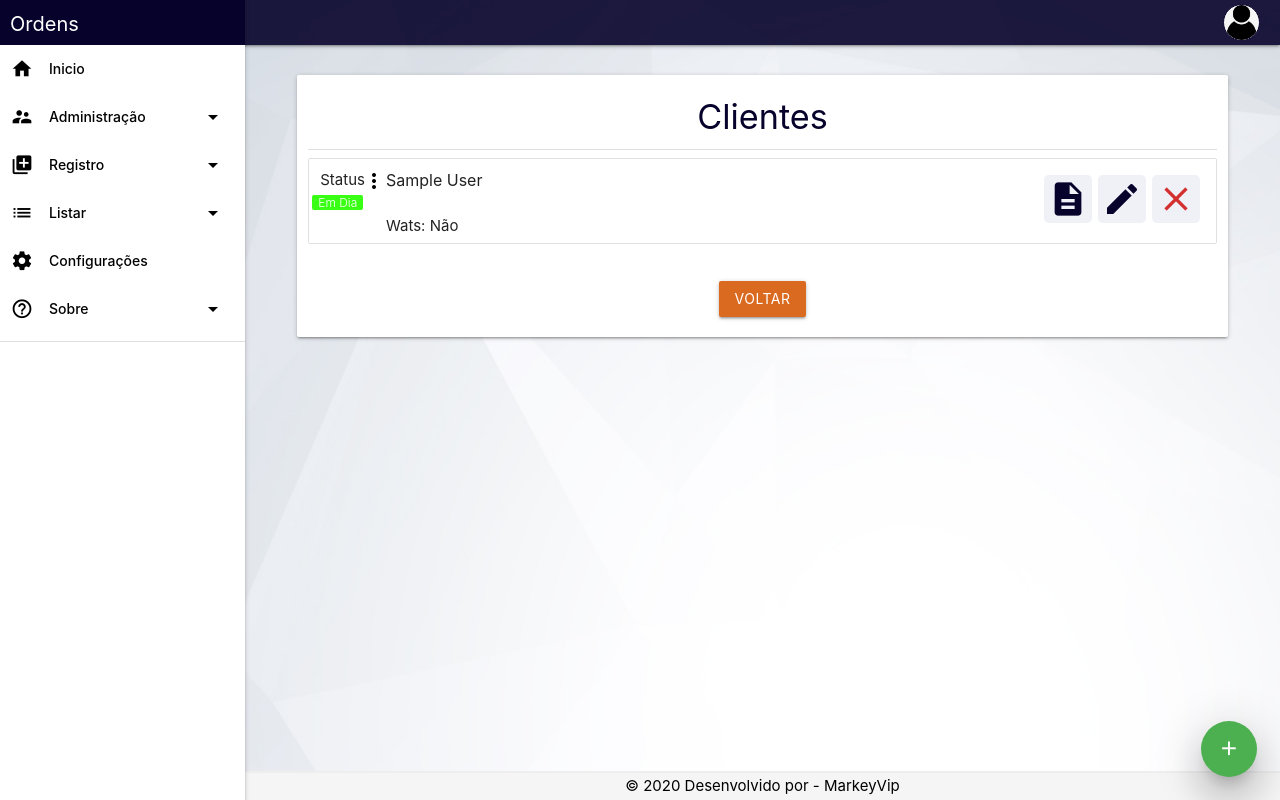
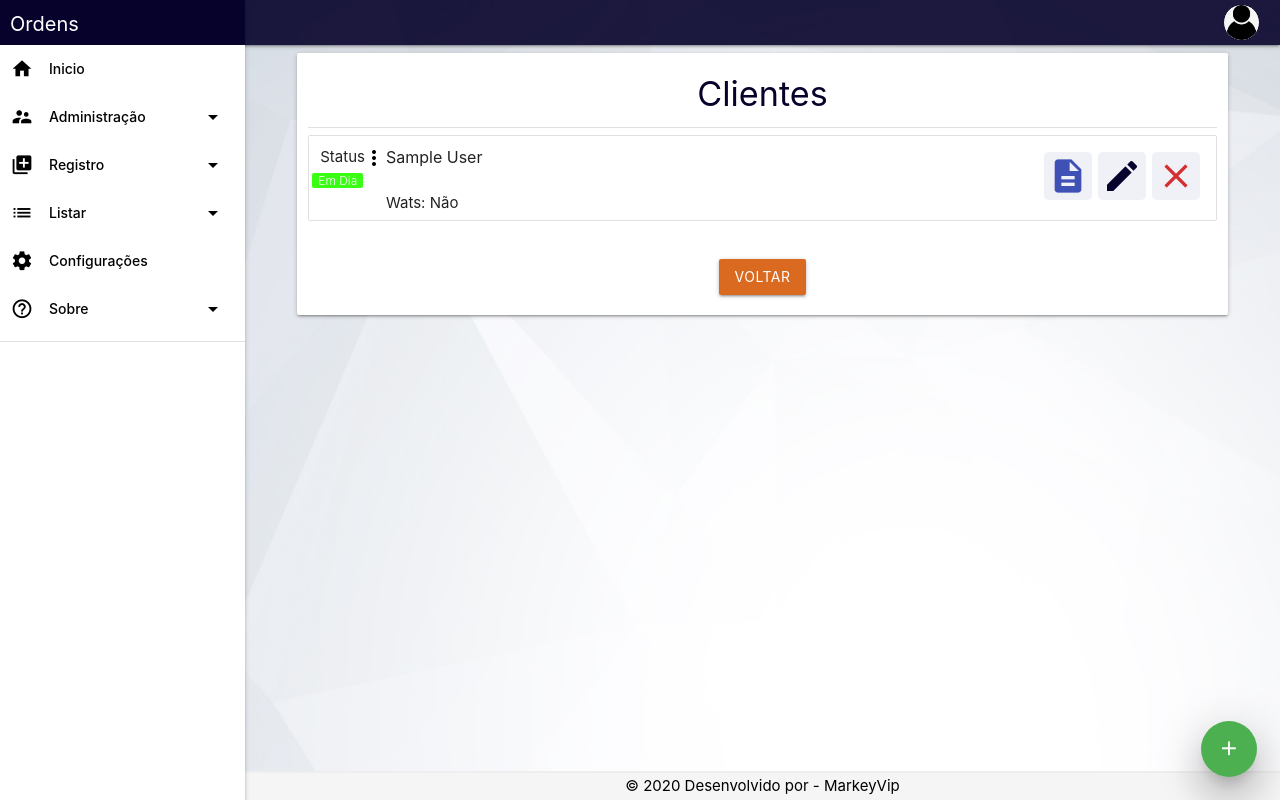
Before and after one commit to danielcastro02/Ordens, a PHP site: page /Tela/listarCliente.php in a window 1280 px wide. Run offline with PHP 8.4, Linux system fonts and the light colour scheme; the visitor is signed in with stand-in values (Sample User, id 1); data that the repository does not hold is empty; some libraries are stand-ins or nearby versions.

Commit message:
Correções que o Daniel pediu: nas listagens em geral e na tela de registroCliente.

```diff
--- a/Base/navBar.php
+++ b/Base/navBar.php
@@ -90,7 +90,7 @@
     </nav>
 </div>
 
-        Btn fixed floating
+<!--        Btn fixed floating-->
 <div class="fixed-action-btn">
     <a href="<?php echo $pontos?>Tela/registroOrdem.php" class="btn-floating btn-large green tooltipped z-depth-5" x="0" data-tooltip="Nova ordem">
         <i class="large material-icons" style="font-size: 1.5625rem">add</i>
--- a/Tela/listarCliente.php
+++ b/Tela/listarCliente.php
@@ -25,7 +25,7 @@
 $ordemPDO = new OrdemPDO();
 ?>
 <main>
-    <div class="row" style="width: 90%">
+    <div class="row containerMeu">
         <div class="card col s12">
             <h4 class="textoCorPadrao2 center">Clientes</h4>
             <div class="divider" style="margin-bottom: 0"></div>
@@ -36,7 +36,7 @@
                     while ($linha = $stmtCliente->fetch()) {
                         $cliente = new Cliente($linha);
                         ?>
-                        <li class="collection-item avatar">
+                        <li class="collection-item avatar" style="max-height: 84px !important">
                             <div class="col center-align divListParteEsquerda">
                                 <div><span>Status</span></div>
                                 <?php
@@ -56,20 +56,20 @@
                             <div class="moreVertIcon col">
                                 <a href="#!" x="<?php echo $cliente->getId_cliente()?>" class="abrirDescricao black-text"><i class="material-icons">more_vert</i></a>
                             </div>
-                            <div class="divWraper col infoPrincipal" x="<?php echo $cliente->getId_cliente()?>">
+                            <div class="divWraper col infoPrincipal" style="max-height: 64px"  x="<?php echo $cliente->getId_cliente()?>">
                                 <span class="title"><?php echo $cliente->getNome() ?></span>
                                 <p><?php echo $cliente->getTelefone() ?><br>
                                     Wats: <?php echo $cliente->getIs_wats() == 1 ? "Sim" : "Não" ?>
                                 </p>
                             </div>
-                            <div class="divWraper col maisDetalhes" x="<?php echo $cliente->getId_cliente()?>">
+                            <div class="divWraper col maisDetalhes" style="max-height: 64px" x="<?php echo $cliente->getId_cliente()?>">
                                 <span class="title">Mais detalhes</span>
                                 <p >
                                     Id: <?php echo $cliente->getId_cliente()?>
                                     <br>
                                 </p>
                             </div>
-                            <a href="./verCliente.php?id_cliente=<?php echo $cliente->getId_cliente() ?>" class="itemListUsuario terceiroItem"><i class="material-icons textoCorPadrao2">description</i></a>
+                            <a href="./verCliente.php?id_cliente=<?php echo $cliente->getId_cliente() ?>" class="itemListUsuario terceiroItem"><i class="material-icons indigo-text">description</i></a>
                             <a href="./editarPessoa.php?id_pessoa=<?php echo $cliente->getId_cliente() ?>" class="itemListUsuario primeiroItem"><i class="material-icons textoCorPadrao2">edit</i></a>
                             <a class="itemListUsuario segundoItem modal-trigger deletarPessoa" idPessoa="<?php echo $cliente->getId_cliente() ?>"><i class="material-icons red-text text-darken-2">clear</i></a>
 
--- a/css/custom.css
+++ b/css/custom.css
@@ -574,10 +574,10 @@
 .containerMeu{
     margin: 0 auto;
     max-width: 1280px;
-    width: 95%;
+    width: 90%;
 }
 
-@media only screen and (min-width: 601px) {
+@media only screen and (max-width: 601px) {
     .containerMeu{
         width: 100%;
     }
@@ -621,8 +621,8 @@
     right: 124px;
 }
 
-@media only screen and (max-width: 530px){
-    .primeiroItem i, .segundoItem i{
+@media only screen and (max-width: 630px){
+    .primeiroItem i, .segundoItem i, .terceiroItem i{
         font-size: 30px;
     }
 
@@ -638,6 +638,18 @@
     .segundoItem{
         top: 45px;
         right: 9px;
+        display: none;
+    }
+
+    .terceiroItem{
+        top: 45px;
+        right: 9px;
+    }
+
+
+    .btReCliFooter{
+        width: 45%;
+        border-radius: 5px;
     }
 }
 
@@ -668,7 +680,7 @@
 
 /*Div que evita qeubra de linha nas listagens*/
 .divWraper{
-    width: 60%;
+    width: 70%;
     margin-left: auto;
     left: auto;
     right: auto;
@@ -705,6 +717,12 @@
     .divSwitch{
         padding-left: 10% !important;
     }
+    .collection .collection-item.avatar {
+        height: 105px !important;
+    }
+    .divWraper{
+        max-height: 84px !important;
+    }
 }
 
 /*Div que envolve o conteudo a esquerda na listagem (feito para a listagem de ordens)*/
@@ -731,6 +749,7 @@
      content: none;
 }
 
+
 /*.sidenav .bodyColorCollapsible{*/
 /*    background-color: rgba(96, 122, 174, 0.2) !important;*/
 /*}*/
```
Also changed, not shown: Tela/listarOrdem.php (+9 -6 lines), Tela/registroCliente.php (+6 -6 lines), Tela/verCliente.php (+7 -4 lines), index.php (+10 -7 lines).
